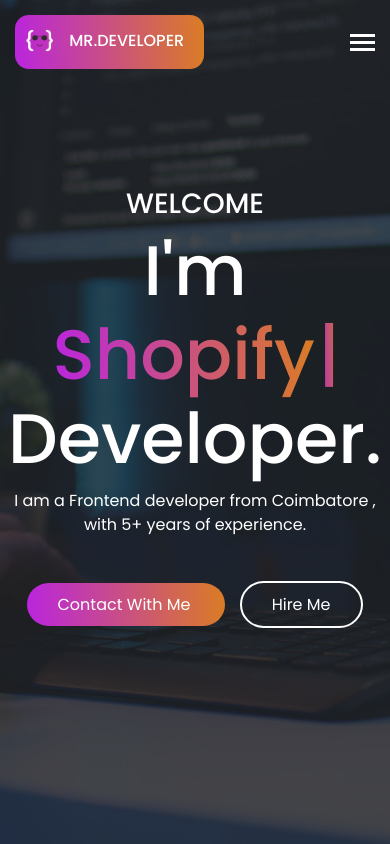
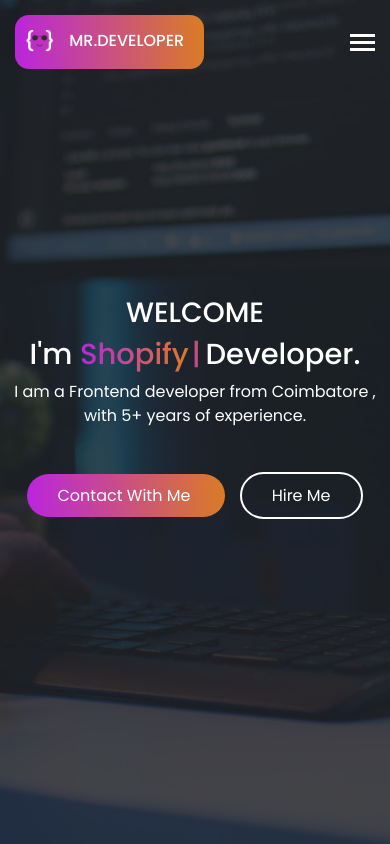
Before and after one commit to srishsri/my-portfolio, a React (Create React App) app in the folder port/: page / in a window 390 px wide. Shown: the top 844 px of the page. Built offline with nearby package versions, Linux system fonts and the light colour scheme.

Commit message:
navbar css updated

```diff
--- a/port/src/components/Hero/Hero.css
+++ b/port/src/components/Hero/Hero.css
@@ -92,3 +92,13 @@
     font-size: 1.75rem;
     text-transform: uppercase;
 }
+
+
+@media screen and (min-width: 320px) and (max-width: 767px) {
+    .hero-content h1 {
+        font-size: 29px;
+    }
+    .nav-bar.sticky .hamburger .bar {
+        background: #000;
+    }
+}
--- a/port/src/components/Hero/Hero.js
+++ b/port/src/components/Hero/Hero.js
@@ -15,7 +15,7 @@
                 <div className="hero-mask opacity-8 bg-dark"></div>
                 <div className='hero-content'>
                     <h3>Welcome</h3>
-                    <h1>I'm <span>{text}</span><Cursor /> Developer.</h1>
+                    <h1>I'm <span>{text}</span><Cursor/> Developer.</h1>
                     <p>I am a Frontend developer from Coimbatore , with 5+ years of experience.</p>
                     <div className='hero-buttons'>
                         <a href="#" className='connect-me'> Contact With Me </a>
```
